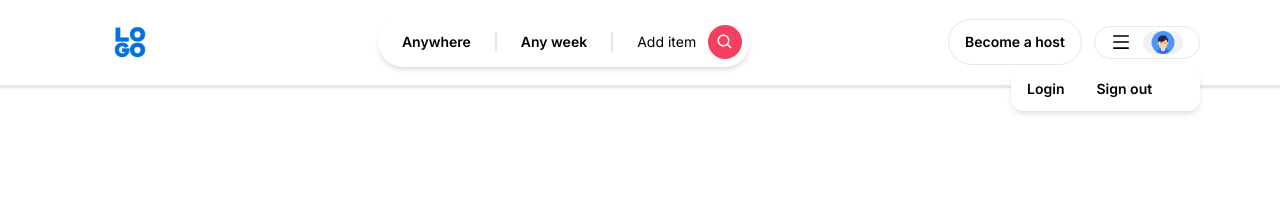
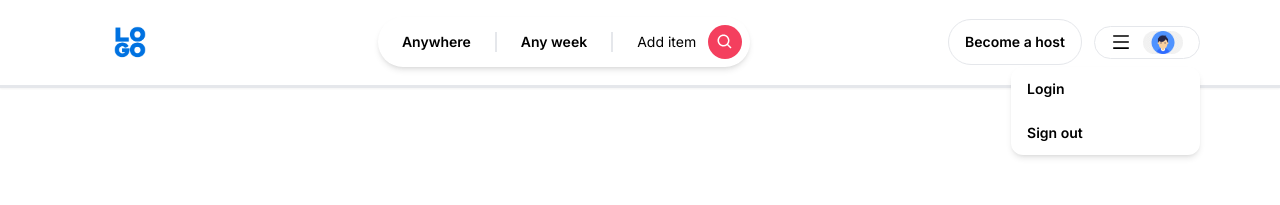
Before and after one commit to t00218562k/my-app, a Next.js app: page / in a window 1280 px wide. Both pictures are taken after a click on the element 1146 px from the left and 42 px from the top of the page. Shown: the top 205 px of the page. Built offline with nearby package versions, Linux system fonts and the light colour scheme.

Commit message:
Changed menu list to column order

```diff
--- a/app/components/navbar/UserMenu.tsx
+++ b/app/components/navbar/UserMenu.tsx
@@ -67,10 +67,9 @@ const UserMenu = () => {
                 '>
                     <div className='
                         flex
-                        flex-row
+                        flex-col
                         cursor-pointer
                     '>
-                        <>
                         <MenuItem
                             onClick={() => {}}
                             label='Login'
@@ -79,7 +78,6 @@ const UserMenu = () => {
                             onClick={() => {}}
                             label='Sign out'
                         />
-                        </>
                     </div>
                 </div>
             )}
```
Lines whose indentation alone changed are shown as unchanged.
